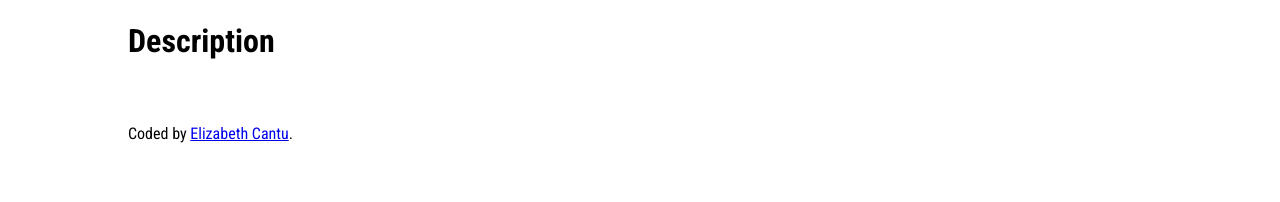
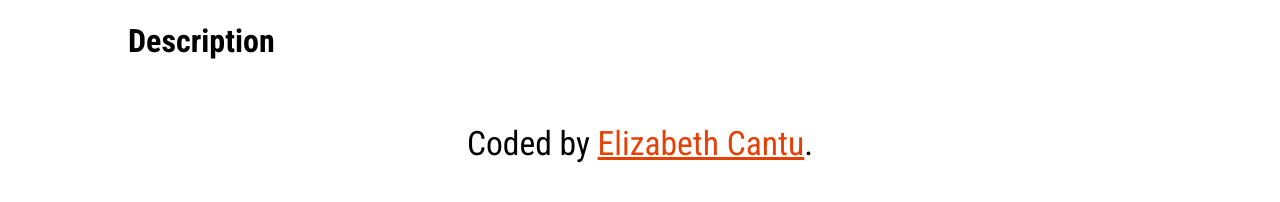
Before and after one commit to Esagecc/api_homework, a plain HTML site: page index.html in a window 1280 px wide. Shown: the part 584-786 px from the top of the page. Drawn offline with Linux system fonts and the light colour scheme.

Commit message:
Added attribution CSS style

```diff
--- a/css/style.css
+++ b/css/style.css
@@ -83,3 +83,13 @@ iframe {
   height: 0;
   padding-bottom: 2.5rem;
 }
+
+.attribution {
+  font-size: 2.1rem;
+  text-align: center;
+  padding-bottom: .5rem;
+}
+
+.attribution a {
+  color: rgb(228, 65, 6);
+}
```
